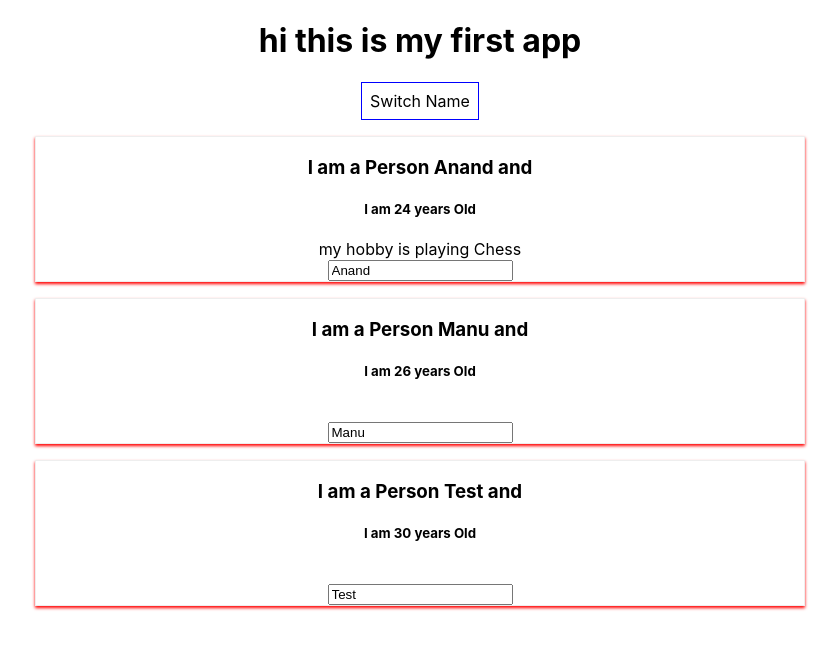
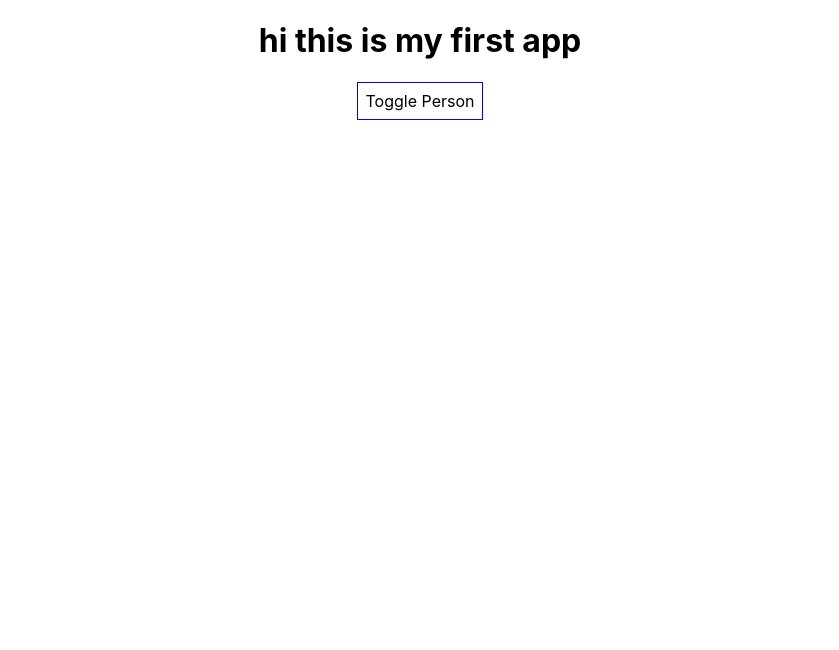
Before and after one commit to ANANDKNIT/my-react-learning, a React (Create React App) app: page / in a window 1280 px wide. Shown: the top 650 px of the page, without its empty margins (220-1059 px from the left). Built offline with nearby package versions, Linux system fonts and the light colour scheme.

Commit message:
added conditionally displaying person on button click

```diff
--- a/src/App.js
+++ b/src/App.js
@@ -6,7 +6,7 @@ const style = {
   backgroundColor: "white",
   font: "inherit",
   border: "1px solid blue",
-  padding: "8px",
+  padding: "8px"
 };
 class App extends Component {
   state = {
@@ -14,7 +14,8 @@ class App extends Component {
       { name: "Anand", age: 24 },
       { name: "Manu", age: 26 },
       { name: "Test", age: 30 }
-    ]
+    ],
+    showPersons: false
   };
 
   switchNameHandler = newValue => {
@@ -40,17 +41,20 @@ class App extends Component {
       ]
     });
   };
+  togglePersonHandler = () => {
+    const oldState=this.state.showPersons;
+    this.setState({showPersons:!oldState})
+  };
 
   render() {
     return (
       <div className="App">
         <h1>hi this is my first app </h1>
-        <button
-          onClick={this.switchNameHandler.bind(this, "Anand!!")}
-          style={style}
-        >
-          Switch Name
+        <button onClick={this.togglePersonHandler} style={style}>
+          Toggle Person
         </button>
+        {this.state.showPersons ? (
+          <div>
             <Person
               name={this.state.persons[0].name}
               age={this.state.persons[0].age}
@@ -74,6 +78,9 @@ class App extends Component {
               changed={this.nameChangeHandler}
             />
           </div>
+        ) : null
+        }
+      </div>
     );
   }
 }
```
Lines whose indentation alone changed are shown as unchanged.
